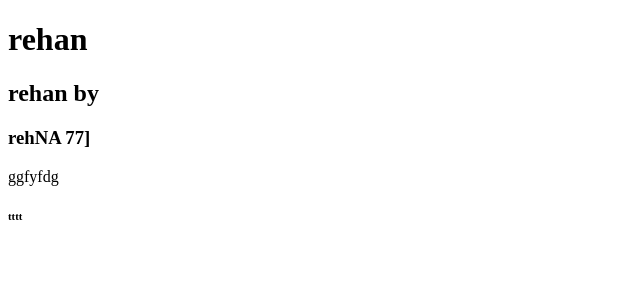
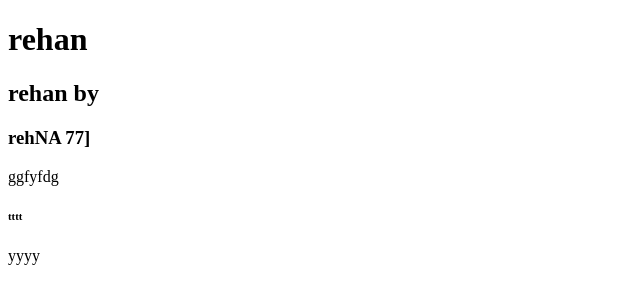
Before and after one commit to oshatatgame/my-potfolio, a plain HTML site: page index.html in a window 1280 px wide. Shown: the full height of the page, 0-640 px from the left. Drawn offline with Linux system fonts and the light colour scheme.

Commit message:
Add files via upload

```diff
--- a/index.html
+++ b/index.html
@@ -12,5 +12,6 @@
     <h3>rehNA 77]</h3>
     <p>ggfyfdg</p>
     <h6>tttt</h6>
+    yyyy
 </body>
 </html>
```
